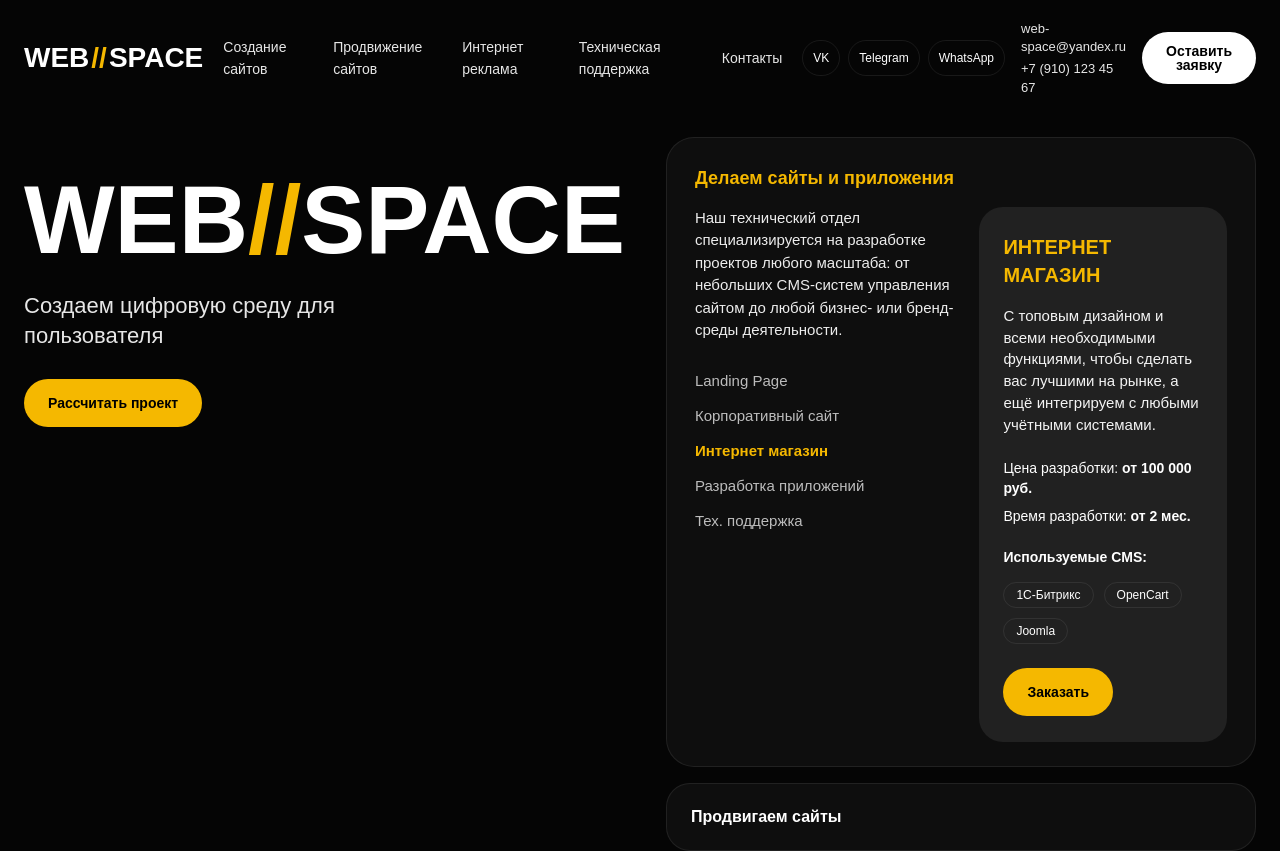
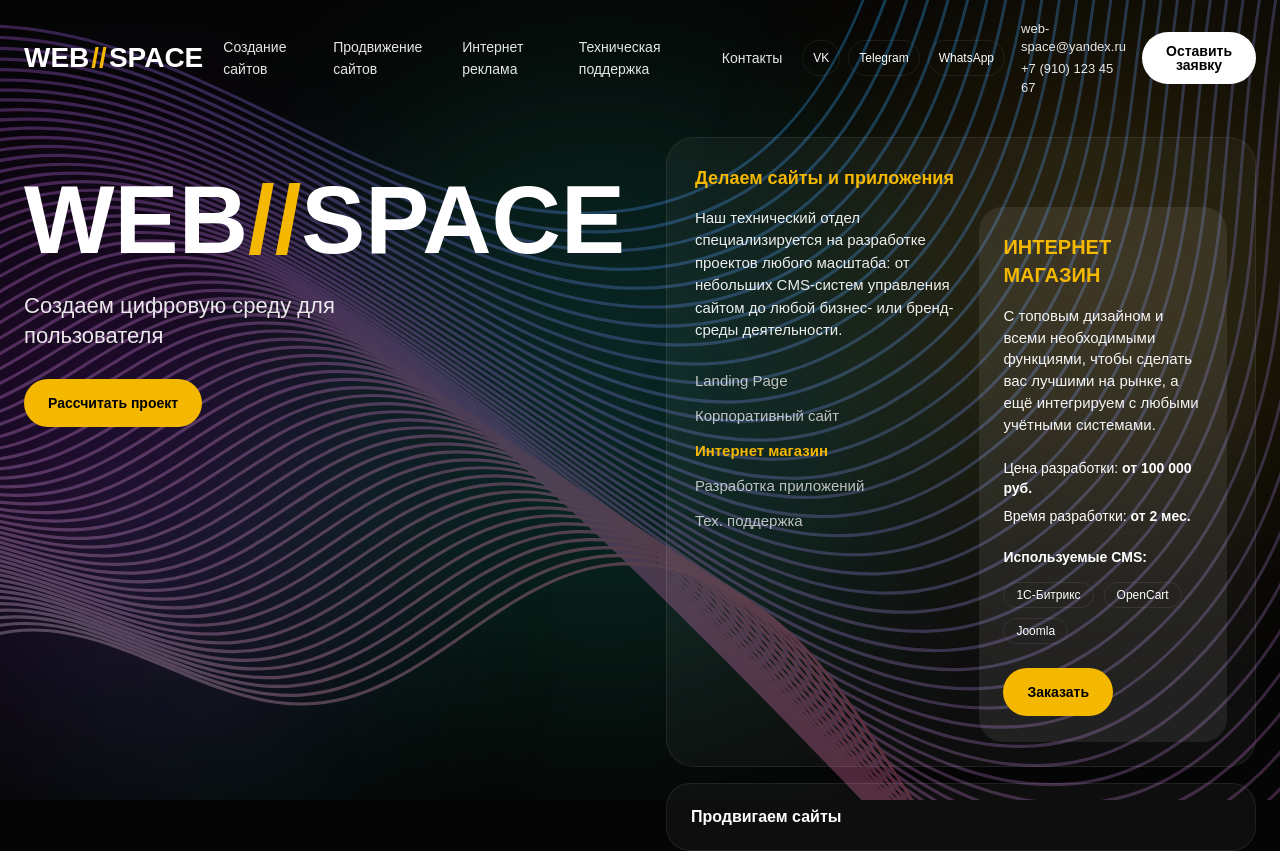
Before and after one commit to Eversus/web-space, a Next.js app: page / in a window 1280 px wide. Shown: the top 851 px of the page. Built offline with nearby package versions, Linux system fonts and the light colour scheme.

Commit message:
added webGL background

```diff
--- a/app/globals.scss
+++ b/app/globals.scss
@@ -15,13 +15,20 @@ body {
   margin: 0;
   padding: 0;
   min-height: 100%;
+  position: relative;
+  overflow-x: hidden;
+  background-color: $color-bg;
+  color: $color-text;
+  font-family: Montserrat, sans-serif;
+  line-height: 1.4;
 }
 
-body {
-  background-color: $color-bg;
-  color: $color-text;
-  font-family: Arial, sans-serif;
-  line-height: 1.4;
+main,
+header,
+footer,
+section {
+  position: relative;
+  z-index: 1;
 }
 
 a {
--- a/app/layout.tsx
+++ b/app/layout.tsx
@@ -1,4 +1,5 @@
 import "./globals.scss";
+import SiteBackground from "../components/layout/SiteBackground/SiteBackground";
 
 export const metadata = {
   title: "Web Space",
@@ -12,7 +13,10 @@ export default function RootLayout({
 }>) {
   return (
     <html lang="ru">
-      <body>{children}</body>
+      <body>
+        <SiteBackground />
+        {children}
+      </body>
     </html>
   );
 }
--- /dev/null
+++ b/components/layout/SiteBackground/BackgroundMesh.tsx
@@ -0,0 +1,72 @@
+"use client";
+
+import { useEffect, useRef, useState } from "react";
+
+const SVG_URL = "/images/web-space-hero-baked.svg";
+
+export default function BackgroundMesh() {
+  const wrapperRef = useRef<HTMLDivElement | null>(null);
+  const [markup, setMarkup] = useState("");
+
+  useEffect(() => {
+    let isMounted = true;
+
+    async function loadSvg() {
+      try {
+        const response = await fetch(SVG_URL);
+        const text = await response.text();
+
+        if (!isMounted) return;
+        setMarkup(text);
+      } catch (error) {
+        console.error("Failed to load background SVG:", error);
+      }
+    }
+
+    loadSvg();
+
+    return () => {
+      isMounted = false;
+    };
+  }, []);
+
+  useEffect(() => {
+    if (!markup || !wrapperRef.current) return;
+
+    const svg = wrapperRef.current.querySelector("svg");
+    if (!svg) return;
+
+    svg.setAttribute("preserveAspectRatio", "xMidYMid slice");
+    svg.style.width = "100%";
+    svg.style.height = "100%";
+    svg.style.display = "block";
+
+    const rootGroup = svg.querySelector("g");
+    if (rootGroup) {
+      rootGroup.setAttribute("data-mesh-group", "true");
+    }
+  }, [markup]);
+
+  return (
+    <div
+      aria-hidden="true"
+      style={{
+        position: "absolute",
+        inset: 0,
+        pointerEvents: "none",
+        overflow: "hidden",
+      }}
+    >
+      <div
+        ref={wrapperRef}
+        style={{
+          position: "absolute",
+          inset: 0,
+          width: "100%",
+          height: "100%",
+        }}
+        dangerouslySetInnerHTML={{ __html: markup }}
+      />
+    </div>
+  );
+}
--- /dev/null
+++ b/components/layout/SiteBackground/SiteBackground.module.scss
@@ -0,0 +1,148 @@
+.background {
+  position: fixed;
+  inset: 0;
+  z-index: 0;
+  overflow: hidden;
+  pointer-events: none;
+  background: #050505;
+}
+
+.clouds {
+  position: absolute;
+  inset: 0;
+  overflow: hidden;
+  mix-blend-mode: screen;
+}
+
+.cloud {
+  position: absolute;
+  display: block;
+  border-radius: 999px;
+  filter: blur(140px);
+  opacity: 0.92;
+  transform: translateZ(0);
+}
+
+.cloudPurple {
+  width: 56vw;
+  height: 56vw;
+  left: -18vw;
+  top: 12vh;
+  background: radial-gradient(
+    circle,
+    rgba(157, 35, 231, 0.28) 0%,
+    rgba(157, 35, 231, 0.16) 34%,
+    rgba(157, 35, 231, 0) 74%
+  );
+}
+
+.cloudCyan {
+  width: 54vw;
+  height: 54vw;
+  left: 20vw;
+  top: 6vh;
+  background: radial-gradient(
+    circle,
+    rgba(25, 183, 232, 0.18) 0%,
+    rgba(27, 215, 160, 0.18) 42%,
+    rgba(25, 183, 232, 0) 76%
+  );
+}
+
+.cloudGold {
+  width: 52vw;
+  height: 52vw;
+  right: -14vw;
+  top: -8vh;
+  background: radial-gradient(
+    circle,
+    rgba(197, 150, 20, 0.28) 0%,
+    rgba(197, 150, 20, 0.14) 36%,
+    rgba(197, 150, 20, 0) 76%
+  );
+}
+
+.cloudGreen {
+  width: 42vw;
+  height: 42vw;
+  left: -4vw;
+  bottom: -14vh;
+  background: radial-gradient(
+    circle,
+    rgba(27, 215, 160, 0.12) 0%,
+    rgba(27, 215, 160, 0.06) 40%,
+    rgba(27, 215, 160, 0) 76%
+  );
+}
+
+.mesh {
+  position: absolute;
+  inset: 0;
+  overflow: hidden;
+  opacity: 0.96;
+}
+
+.mesh :global(div) {
+  width: 100%;
+  height: 100%;
+}
+
+.mesh :global(svg) {
+  position: absolute;
+  top: 56%;
+  left: 46%;
+  width: 205vw;
+  min-width: 3200px;
+  max-width: none;
+  height: auto;
+  overflow: visible;
+  display: block;
+  transform: translate(-50%, -50%) scale(1.04);
+}
+
+.mesh :global(g[data-mesh-group="true"]) {
+  opacity: 0.42;
+}
+
+@media (max-width: 1800px) {
+  .cloud {
+    filter: blur(120px);
+  }
+
+  .mesh :global(svg) {
+    top: 56%;
+    left: 46%;
+    width: 220vw;
+    min-width: 3000px;
+  }
+}
+
+@media (max-width: 1440px) {
+  .cloud {
+    filter: blur(104px);
+  }
+
+  .mesh :global(svg) {
+    top: 57%;
+    left: 45%;
+    width: 245vw;
+    min-width: 2800px;
+  }
+}
+
+@media (max-width: 1024px) {
+  .cloud {
+    filter: blur(76px);
+  }
+
+  .mesh :global(svg) {
+    top: 58%;
+    left: 44%;
+    width: 320vw;
+    min-width: 2400px;
+  }
+
+  .mesh :global(g[data-mesh-group="true"]) {
+    opacity: 0.34;
+  }
+}
--- /dev/null
+++ b/components/layout/SiteBackground/SiteBackground.tsx
@@ -0,0 +1,21 @@
+"use client";
+
+import BackgroundMesh from "./BackgroundMesh";
+import styles from "./SiteBackground.module.scss";
+
+export default function SiteBackground() {
+  return (
+    <div className={styles.background} aria-hidden="true">
+      <div className={styles.clouds}>
+        <span className={`${styles.cloud} ${styles.cloudPurple}`} />
+        <span className={`${styles.cloud} ${styles.cloudCyan}`} />
+        <span className={`${styles.cloud} ${styles.cloudGold}`} />
+        <span className={`${styles.cloud} ${styles.cloudGreen}`} />
+      </div>
+
+      <div className={styles.mesh}>
+        <BackgroundMesh />
+      </div>
+    </div>
+  );
+}
--- a/sections/home/Services/Services.module.scss
+++ b/sections/home/Services/Services.module.scss
@@ -276,7 +276,7 @@
 .cmsLogo {
   display: block;
   width: auto;
-  max-height: 32px;
+  height: auto;
   object-fit: contain;
 }
 
```
Also changed, not shown: public/images/back1block.svg (added), public/images/web-space-hero-baked.svg (added).
